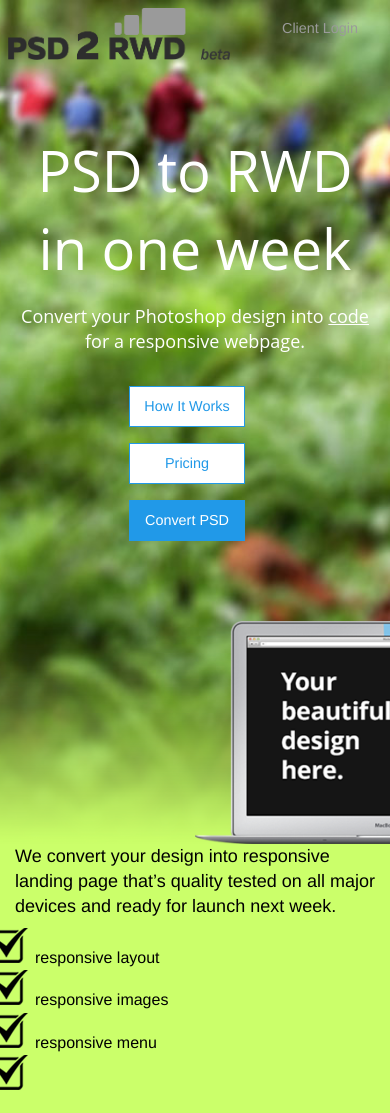
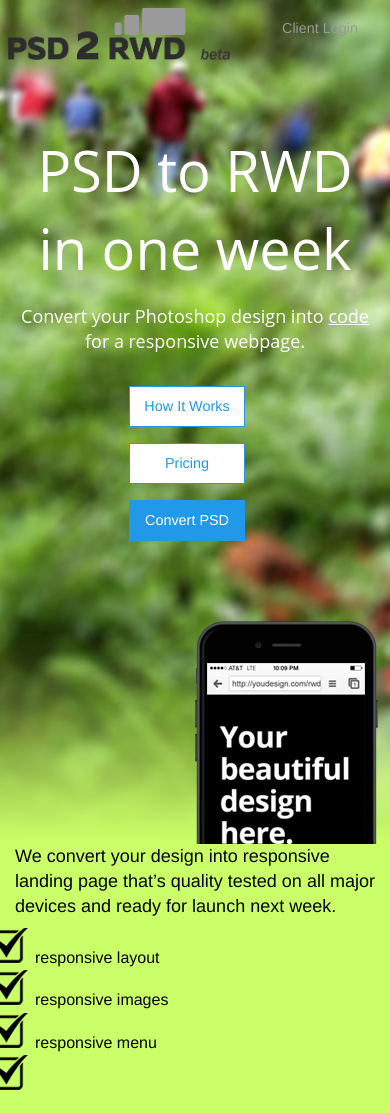
Before and after one commit to cleverbaker/psd2rwd, a PHP site: page / in a window 390 px wide; the page is wider, and only the part inside the window is pictured. Shown: the top 1113 px of that part. Run offline with PHP 8.4, Linux system fonts and the light colour scheme.

Commit message:
Responsive device in top section.

```diff
--- a/css/app.css
+++ b/css/app.css
@@ -353,6 +353,10 @@ footer a {
   }
 }
 
+@media screen and (min-width: 63.9375em), screen and (min-width: 75em) {
+  .show-for-large-only {
+    display: inline-block !important; } }
+
 
 
 .xbg-gradient {
--- a/index.html
+++ b/index.html
@@ -26,7 +26,9 @@
             <div class="row small-center show-for-small-only"><a href="#pricing" class="medium button hollow intro">Pricing</a></div>
             <span class="not-row small-center"><a href="#" class="medium button intro">Convert PSD</a></span>
            </div>
-            <img class="device" src="img/laptop.png">
+            <img class="device show-for-small-only" src="img/phone.png">
+            <img class="device show-for-medium-only" src="img/laptop.png">
+            <img class="device show-for-large-only" src="img/cinema-display.png">
       </div>
 		</div>
 		<section class="section2">
```
Also changed, not shown: img/cinema-display.png (added), img/phone.png (added).
